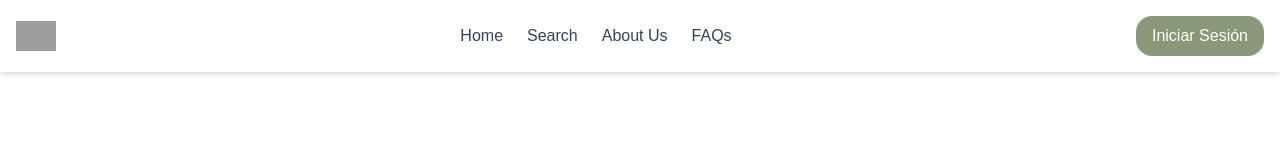
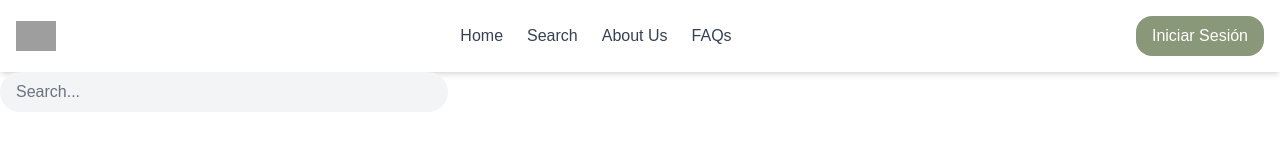
Before and after one commit to Facundo-Nastasi-DAW/Delincuents, a Next.js app in the folder frontend/app/: page / in a window 1280 px wide. Shown: the top 162 px of the page. Built offline with nearby package versions, Linux system fonts and the light colour scheme; grey boxes are pictures that could not be loaded.

Commit message:
DEL-0003 - inital SearchBar Component

```diff
--- /dev/null
+++ b/frontend/app/app/components/SearchBar.tsx
@@ -0,0 +1,30 @@
+import React from "react"
+
+interface SearchBarProps {
+  onSearch: (query: string) => void;
+  placeholder?: string;
+}
+
+export const SearchBar: React.FC<SearchBarProps> = ({ onSearch, placeholder = "Search..." }) => {
+
+const [query, setQuery] = React.useState('')
+
+  const handleKeyDown = (e: React.KeyboardEvent<HTMLInputElement>) => {
+    if (e.key === 'Enter' && onSearch) {
+      onSearch(query)
+    }
+  }
+
+  return (
+    <div className="flex items-center bg-gray-100 dark:bg-gray-800 rounded-full px-4 py-2 w-full max-w-md">
+      <input
+        type="text"
+        value={query}
+        onChange={(e) => setQuery(e.target.value)}
+        onKeyDown={handleKeyDown}
+        placeholder={placeholder}
+        className="flex-grow bg-transparent focus:outline-none text-gray-700 dark:text-gray-200 placeholder-gray-500"
+      />
+    </div>
+  )
+}
--- a/frontend/app/app/page.tsx
+++ b/frontend/app/app/page.tsx
@@ -1,8 +1,14 @@
-import Image from "next/image";
+
 import NavBar from "./components/NavBar";
+import { SearchBar } from "./components/SearchBar";
 
 export default function Home() {
   return (
-    <NavBar/>
+    <>
+      <NavBar/>
+      <SearchBar onSearch={function (query: string): void {
+        throw new Error("Function not implemented.");
+      } }/>
+    </>
   );
 }
--- /dev/null
+++ b/package.json
@@ -0,0 +1,5 @@
+{
+  "dependencies": {
+    "react-icons": "^5.5.0"
+  }
+}
```
Also changed, not shown: 1 other file (tests, documents, lock files or other folders).
